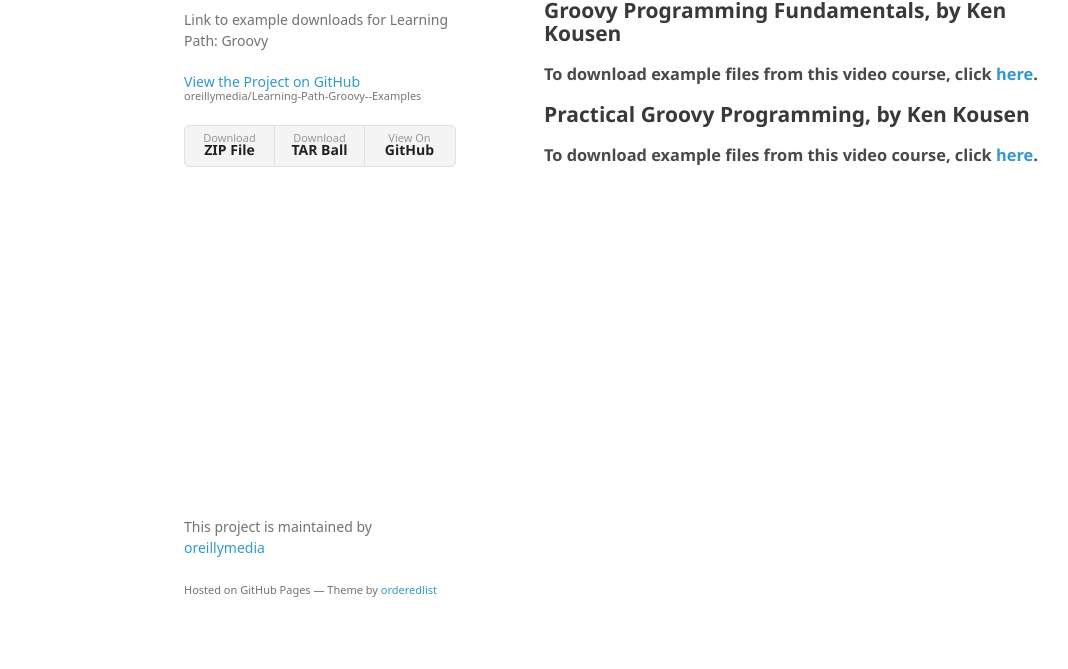
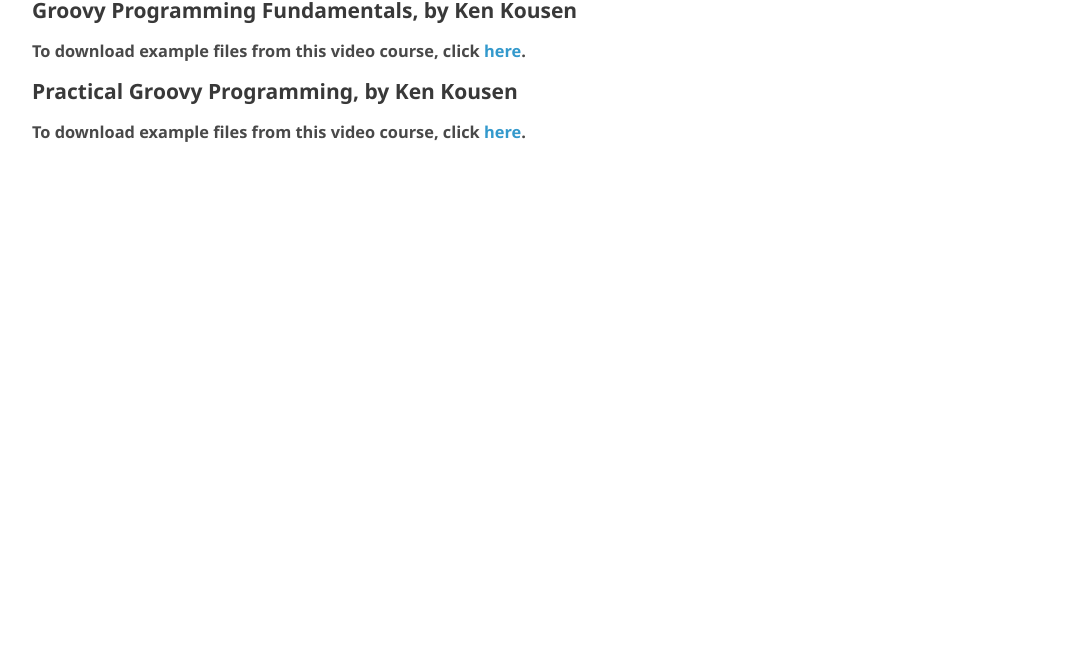
Before and after one commit to oreillymedia/Learning-Path-Groovy--Examples, a plain HTML site: page index.html in a window 1280 px wide. Shown: the part 131-800 px from the top of the page, without its empty margins (26-1094 px from the left). Drawn offline with Linux system fonts and the light colour scheme; a web font is replaced by a local one.

Commit message:
Update index.html

```diff
--- a/index.html
+++ b/index.html
@@ -13,21 +13,7 @@
     <![endif]-->
   </head>
   <body>
-    <div class="wrapper">
-      <header>
-        <h1>Learning Path: Groovy Examples</h1>
-        <p>Link to example downloads for Learning Path: Groovy</p>
 
-        <p class="view"><a href="https://github.com/oreillymedia/Learning-Path-Groovy--Examples">View the Project on GitHub <small>oreillymedia/Learning-Path-Groovy--Examples</small></a></p>
-
-
-        <ul>
-          <li><a href="https://github.com/oreillymedia/Learning-Path-Groovy--Examples/zipball/master">Download <strong>ZIP File</strong></a></li>
-          <li><a href="https://github.com/oreillymedia/Learning-Path-Groovy--Examples/tarball/master">Download <strong>TAR Ball</strong></a></li>
-          <li><a href="https://github.com/oreillymedia/Learning-Path-Groovy--Examples">View On <strong>GitHub</strong></a></li>
-        </ul>
-      </header>
-      <section>
         <h1>
 <a id="learning-path-groovy-examples" class="anchor" href="#learning-path-groovy-examples" aria-hidden="true"><span aria-hidden="true" class="octicon octicon-link"></span></a>Learning Path: Groovy Examples</h1>
 
@@ -44,12 +30,7 @@
 
 <h3>
 <a id="to-download-example-files-from-this-video-course-click-here-1" class="anchor" href="#to-download-example-files-from-this-video-course-click-here-1" aria-hidden="true"><span aria-hidden="true" class="octicon octicon-link"></span></a>To download example files from this video course, click <a href="https://github.com/kousen/PracticalGroovy">here</a>.</h3>
-      </section>
-      <footer>
-        <p>This project is maintained by <a href="https://github.com/oreillymedia">oreillymedia</a></p>
-        <p><small>Hosted on GitHub Pages &mdash; Theme by <a href="https://github.com/orderedlist">orderedlist</a></small></p>
-      </footer>
-    </div>
+
     <script src="javascripts/scale.fix.js"></script>
 
   </body>
```
